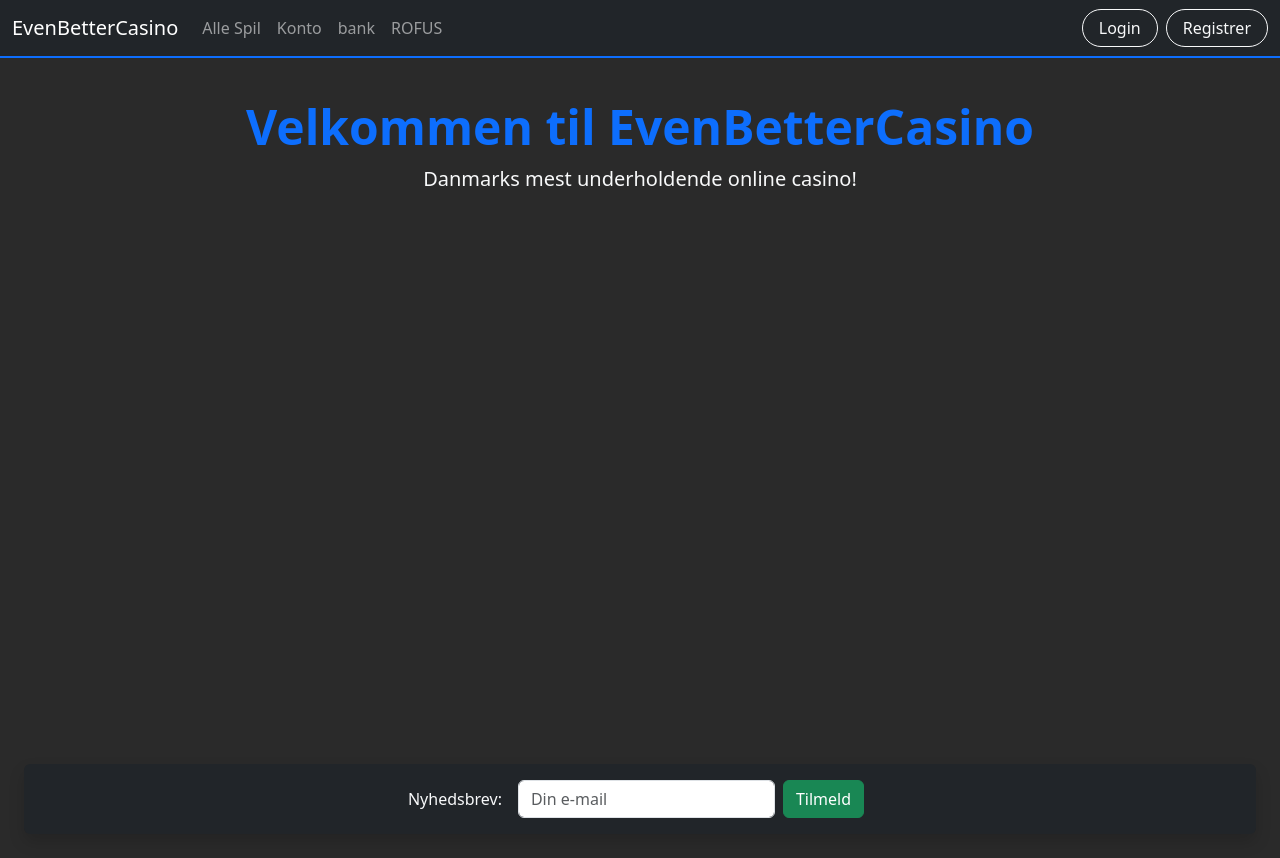
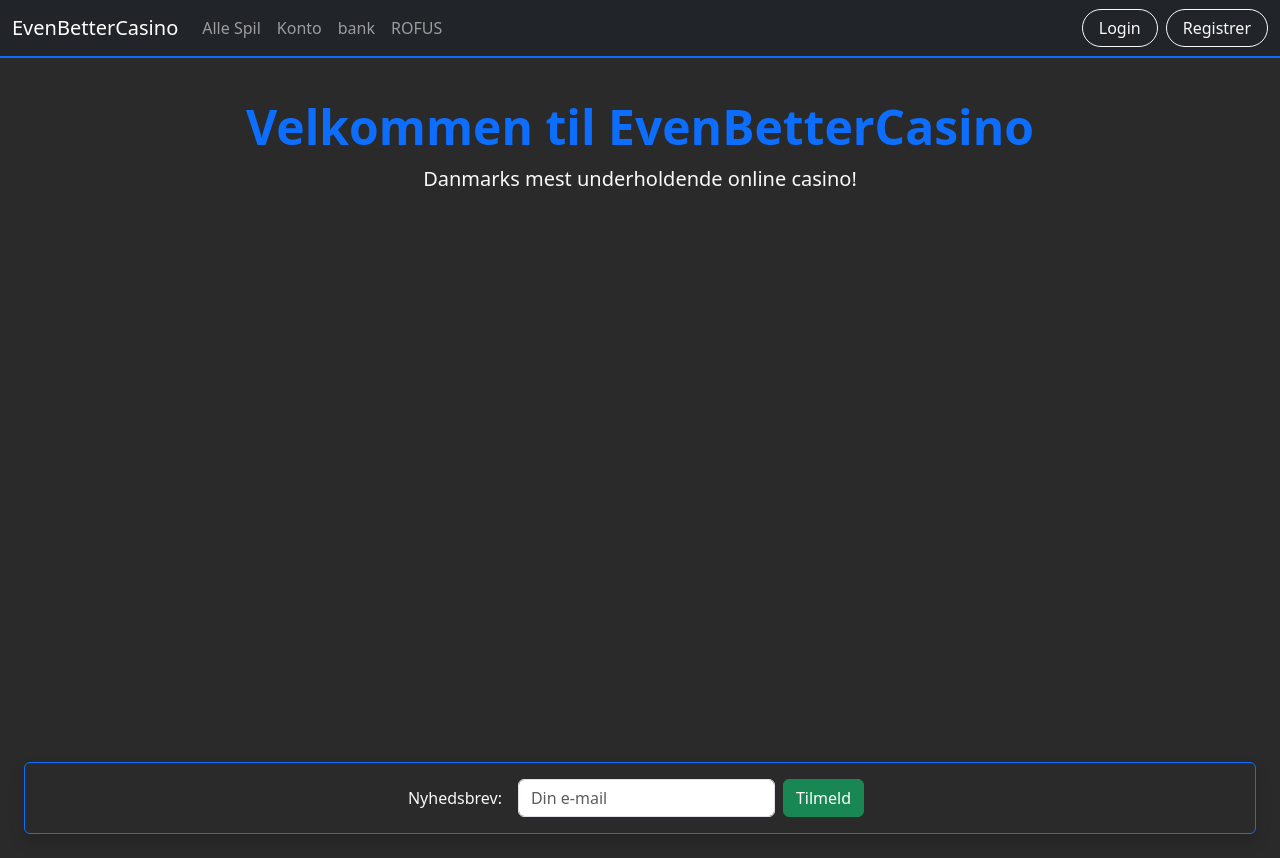
Before and after one commit to NiklasWeinreich/EvenBetterCasino, an Angular app in the folder Frontend/: page / in a window 1280 px wide. Built offline with nearby package versions, Linux system fonts and the light colour scheme.

Commit message:
border :)

```diff
--- a/Frontend/src/app/Components/home/home.component.html
+++ b/Frontend/src/app/Components/home/home.component.html
@@ -5,7 +5,7 @@
     </div>
 
     <!-- Nyhedsbrev sektion nederst -->
-    <div class="bg-dark rounded shadow p-3 mt-auto">
+    <div class="rounded shadow p-3 mt-auto border border-primary">
         <div class="row align-items-center justify-content-center g-2">
             <div class="col-12 col-md-auto text-center text-md-start">
                 <label for="email" class="form-label mb-0 me-2">Nyhedsbrev:</label>
```
